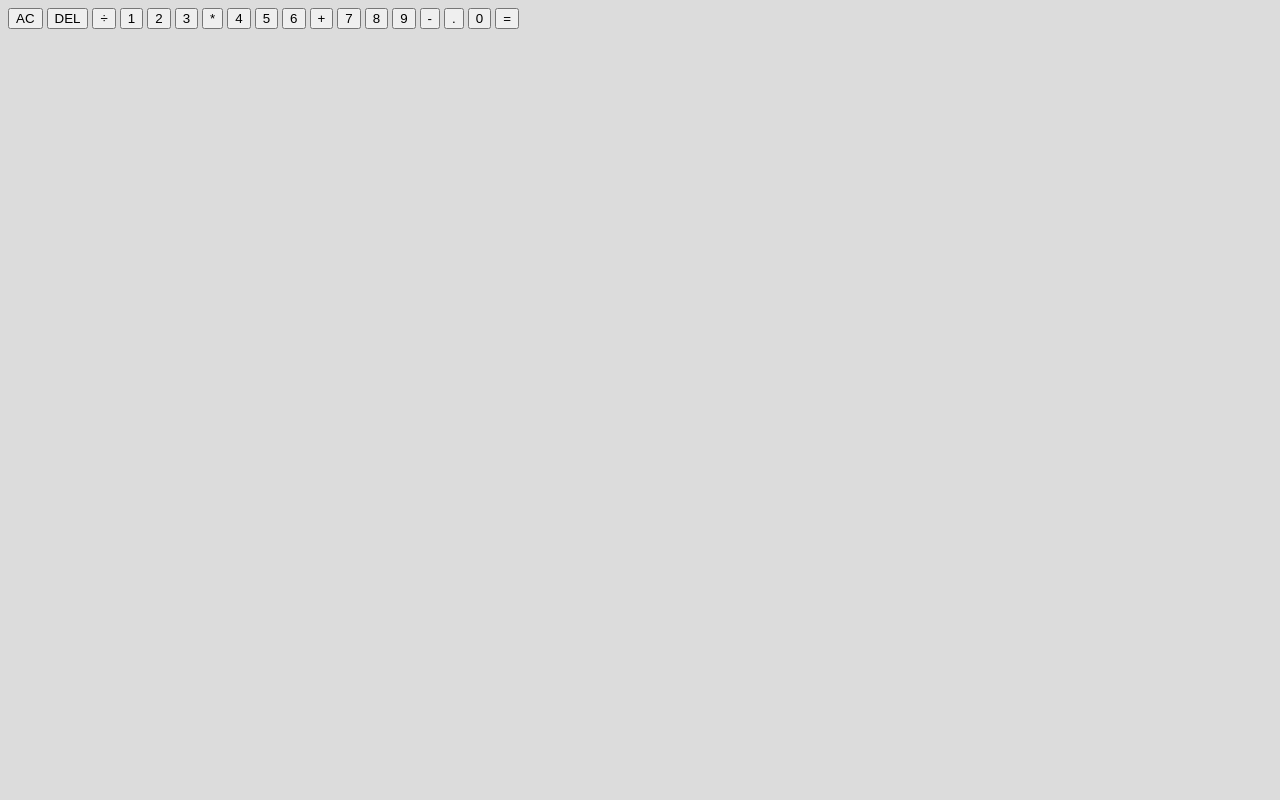
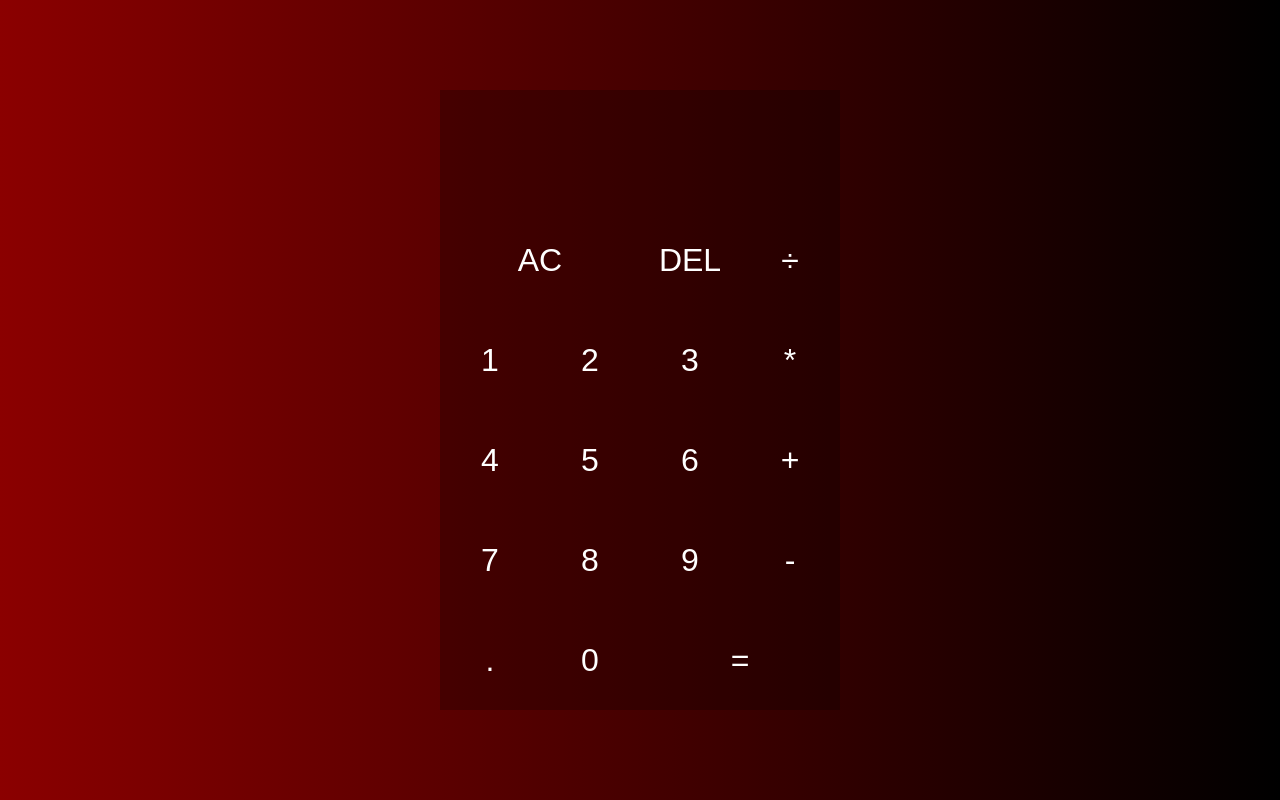
Before and after one commit to AragonEA/the_odin_project, a plain HTML site: page Calculator/index.html in a window 1280 px wide. Drawn offline with Linux system fonts and the light colour scheme.

Commit message:
Update main.css

```diff
--- a/Calculator/css/main.css
+++ b/Calculator/css/main.css
@@ -1,33 +1,60 @@
-body {
-    background-color: gainsboro;
+*,
+*::before,
+*::after {
+    box-sizing: border-box;
 }
 
-.calculator {
-    width: 450px;
-    margin: auto;
-    margin-top: 10%;
-    background-color: black;
+body {
+    background: linear-gradient(to right, darkred, black);
+    padding: 0;
+    margin: 0;
+}
+
+.calculator-grid {
     display: grid;
+    justify-content: center;
+    align-content: center;
+    min-height: 100vh;
+    grid-template-columns: repeat(4, 100px);
+    grid-template-rows: minmax(120px, auto) repeat(5, 100px);
     border-radius: 10px;
 }
 
-.screen {
-    margin: 20px;
-    height: 100px;
-    background-color: white;
-    border: 1px solid black;
+.calculator-grid>button {
+    cursor: pointer;
+    font-size: 2rem;
+    border: none;
+    outline: none;
+    background-color: rgba(0, 0, 0, 0.24);
+    color: white;
 }
 
-.buttons {
-    background-color: black;
-    margin: 0 20px 20px 20px;
-    display: grid;
-    grid-template-columns: repeat(4, 1fr);
-    grid-gap: 1px 1px;
-    border: 1px solid black;
-    height: 420px;
+.calculator-grid>button:hover {
+    background-color: rgba(255, 255, 255, .10);
 }
 
-.buttons>button {
-    font-size: 20px;
+.span-two {
+    grid-column: span 2;
 }
+
+.output {
+    background-color: rgba(0, 0, 0, 0.24);
+    color: white;
+    padding: 10px;
+    grid-column: 1 / -1;
+    display: flex;
+    flex-direction: column;
+    align-items: flex-end;
+    justify-content: space-between;
+    word-wrap: break-word;
+    word-break: break-all;
+}
+
+.output .previous-operand {
+    color: rgb(255, 52, 52);
+    font-size: 1.5rem;
+}
+
+.output .current-operand {
+    font-size: 2.5rem;
+}
```
